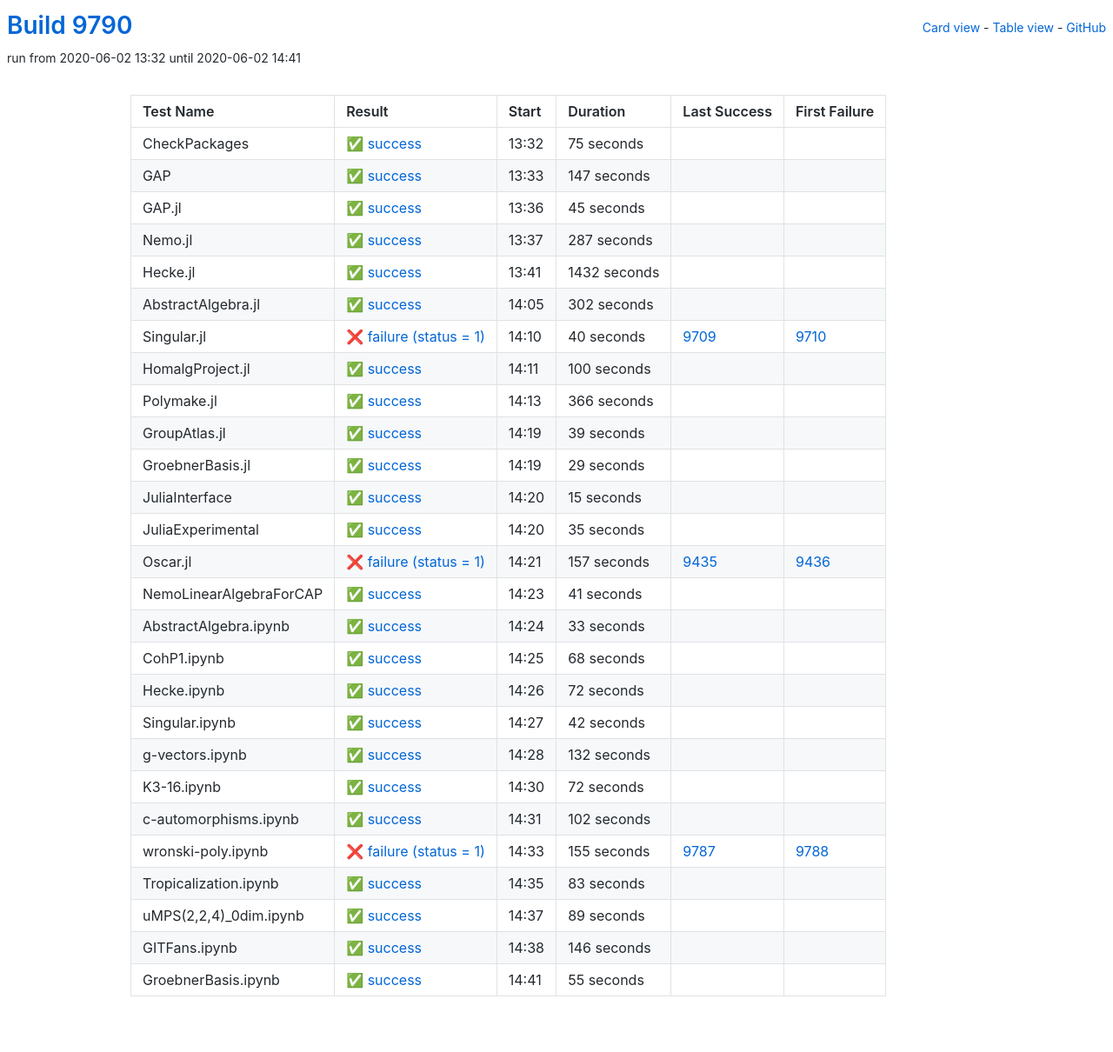
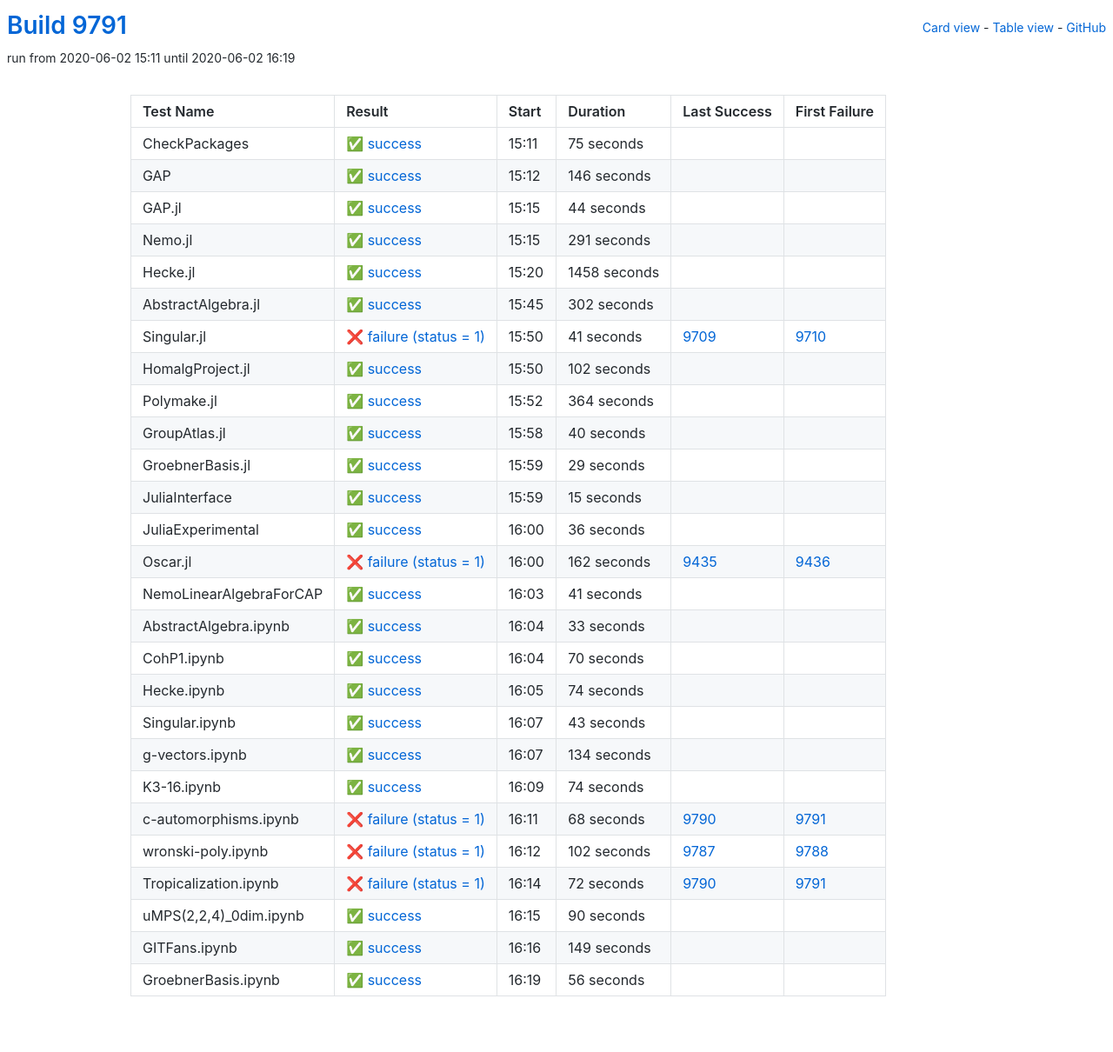
Before and after one commit to oscar-system/oscar-ci-status, a Jekyll site: the page built from table.html, in a window 1280 px wide. Shown: the whole page at 87% size. Built offline with Jekyll 4.4.1, drawn with Linux system fonts in a browser that asks for light colours.

Commit message:
Build 9791

```diff
--- a/_data/ci.yml
+++ b/_data/ci.yml
@@ -1,5 +1,5 @@
-build: 9790
-build_url: https://oscarci.mathematik.uni-kl.de/job/oscar/9790/
+build: 9791
+build_url: https://oscarci.mathematik.uni-kl.de/job/oscar/9791/
 job: oscar
 tests:
 - duration: 75
@@ -9,57 +9,57 @@
   id: checkpackages
   last_success: false
   last_success_url: null
-  log: https://oscarci.mathematik.uni-kl.de/job/oscar/9790/artifact/logs/build-9790/CheckPackages.log
+  log: https://oscarci.mathematik.uni-kl.de/job/oscar/9791/artifact/logs/build-9791/CheckPackages.log
   name: CheckPackages
-  start: 2020-06-02 13:32
+  start: 2020-06-02 15:11
   status: success
   success: true
-- duration: 147
+- duration: 146
   exitcode: 0
   first_failure: false
   first_failure_url: null
   id: gap
   last_success: false
   last_success_url: null
-  log: https://oscarci.mathematik.uni-kl.de/job/oscar/9790/artifact/logs/build-9790/GAP.log
+  log: https://oscarci.mathematik.uni-kl.de/job/oscar/9791/artifact/logs/build-9791/GAP.log
   name: GAP
-  start: 2020-06-02 13:33
+  start: 2020-06-02 15:12
   status: success
   success: true
-- duration: 45
+- duration: 44
   exitcode: 0
   first_failure: false
   first_failure_url: null
   id: gap-jl
   last_success: false
   last_success_url: null
-  log: https://oscarci.mathematik.uni-kl.de/job/oscar/9790/artifact/logs/build-9790/GAP.jl.log
+  log: https://oscarci.mathematik.uni-kl.de/job/oscar/9791/artifact/logs/build-9791/GAP.jl.log
   name: GAP.jl
-  start: 2020-06-02 13:36
+  start: 2020-06-02 15:15
   status: success
   success: true
-- duration: 287
+- duration: 291
   exitcode: 0
   first_failure: false
   first_failure_url: null
   id: nemo-jl
   last_success: false
   last_success_url: null
-  log: https://oscarci.mathematik.uni-kl.de/job/oscar/9790/artifact/logs/build-9790/Nemo.jl.log
+  log: https://oscarci.mathematik.uni-kl.de/job/oscar/9791/artifact/logs/build-9791/Nemo.jl.log
   name: Nemo.jl
-  start: 2020-06-02 13:37
+  start: 2020-06-02 15:15
   status: success
   success: true
-- duration: 1432
+- duration: 1458
   exitcode: 0
   first_failure: false
   first_failure_url: null
   id: hecke-jl
   last_success: false
   last_success_url: null
-  log: https://oscarci.mathematik.uni-kl.de/job/oscar/9790/artifact/logs/build-9790/Hecke.jl.log
+  log: https://oscarci.mathematik.uni-kl.de/job/oscar/9791/artifact/logs/build-9791/Hecke.jl.log
   name: Hecke.jl
-  start: 2020-06-02 13:41
+  start: 2020-06-02 15:20
   status: success
   success: true
 - duration: 302
@@ -69,57 +69,57 @@
   id: abstractalgebra-jl
   last_success: false
   last_success_url: null
-  log: https://oscarci.mathematik.uni-kl.de/job/oscar/9790/artifact/logs/build-9790/AbstractAlgebra.jl.log
+  log: https://oscarci.mathematik.uni-kl.de/job/oscar/9791/artifact/logs/build-9791/AbstractAlgebra.jl.log
   name: AbstractAlgebra.jl
-  start: 2020-06-02 14:05
+  start: 2020-06-02 15:45
   status: success
   success: true
-- duration: 40
+- duration: 41
   exitcode: 1
   first_failure: 9710
   first_failure_url: https://oscarci.mathematik.uni-kl.de/job/oscar/9710/
   id: singular-jl
   last_success: 9709
   last_success_url: https://oscarci.mathematik.uni-kl.de/job/oscar/9709/
-  log: https://oscarci.mathematik.uni-kl.de/job/oscar/9790/artifact/logs/build-9790/Singular.jl.log
+  log: https://oscarci.mathematik.uni-kl.de/job/oscar/9791/artifact/logs/build-9791/Singular.jl.log
   name: Singular.jl
-  start: 2020-06-02 14:10
+  start: 2020-06-02 15:50
   status: failure
   success: false
-- duration: 100
+- duration: 102
   exitcode: 0
   first_failure: false
   first_failure_url: null
   id: homalgproject-jl
   last_success: false
   last_success_url: null
-  log: https://oscarci.mathematik.uni-kl.de/job/oscar/9790/artifact/logs/build-9790/HomalgProject.jl.log
+  log: https://oscarci.mathematik.uni-kl.de/job/oscar/9791/artifact/logs/build-9791/HomalgProject.jl.log
   name: HomalgProject.jl
-  start: 2020-06-02 14:11
+  start: 2020-06-02 15:50
   status: success
   success: true
-- duration: 366
+- duration: 364
   exitcode: 0
   first_failure: false
   first_failure_url: null
   id: polymake-jl
   last_success: false
   last_success_url: null
-  log: https://oscarci.mathematik.uni-kl.de/job/oscar/9790/artifact/logs/build-9790/Polymake.jl.log
+  log: https://oscarci.mathematik.uni-kl.de/job/oscar/9791/artifact/logs/build-9791/Polymake.jl.log
   name: Polymake.jl
-  start: 2020-06-02 14:13
+  start: 2020-06-02 15:52
   status: success
   success: true
-- duration: 39
+- duration: 40
   exitcode: 0
   first_failure: false
   first_failure_url: null
   id: groupatlas-jl
   last_success: false
   last_success_url: null
-  log: https://oscarci.mathematik.uni-kl.de/job/oscar/9790/artifact/logs/build-9790/GroupAtlas.jl.log
+  log: https://oscarci.mathematik.uni-kl.de/job/oscar/9791/artifact/logs/build-9791/GroupAtlas.jl.log
   name: GroupAtlas.jl
-  start: 2020-06-02 14:19
+  start: 2020-06-02 15:58
   status: success
   success: true
 - duration: 29
@@ -129,9 +129,9 @@
   id: groebnerbasis-jl
   last_success: false
   last_success_url: null
-  log: https://oscarci.mathematik.uni-kl.de/job/oscar/9790/artifact/logs/build-9790/GroebnerBasis.jl.log
+  log: https://oscarci.mathematik.uni-kl.de/job/oscar/9791/artifact/logs/build-9791/GroebnerBasis.jl.log
   name: GroebnerBasis.jl
-  start: 2020-06-02 14:19
+  start: 2020-06-02 15:59
   status: success
   success: true
 - duration: 15
@@ -141,33 +141,33 @@
   id: juliainterface
   last_success: false
   last_success_url: null
-  log: https://oscarci.mathematik.uni-kl.de/job/oscar/9790/artifact/logs/build-9790/JuliaInterface.log
+  log: https://oscarci.mathematik.uni-kl.de/job/oscar/9791/artifact/logs/build-9791/JuliaInterface.log
   name: JuliaInterface
-  start: 2020-06-02 14:20
+  start: 2020-06-02 15:59
   status: success
   success: true
-- duration: 35
+- duration: 36
   exitcode: 0
   first_failure: false
   first_failure_url: null
   id: juliaexperimental
   last_success: false
   last_success_url: null
-  log: https://oscarci.mathematik.uni-kl.de/job/oscar/9790/artifact/logs/build-9790/JuliaExperimental.log
+  log: https://oscarci.mathematik.uni-kl.de/job/oscar/9791/artifact/logs/build-9791/JuliaExperimental.log
   name: JuliaExperimental
-  start: 2020-06-02 14:20
+  start: 2020-06-02 16:00
   status: success
   success: true
-- duration: 157
+- duration: 162
   exitcode: 1
   first_failure: 9436
   first_failure_url: https://oscarci.mathematik.uni-kl.de/job/oscar/9436/
   id: oscar-jl
   last_success: 9435
   last_success_url: https://oscarci.mathematik.uni-kl.de/job/oscar/9435/
-  log: https://oscarci.mathematik.uni-kl.de/job/oscar/9790/artifact/logs/build-9790/Oscar.jl.log
+  log: https://oscarci.mathematik.uni-kl.de/job/oscar/9791/artifact/logs/build-9791/Oscar.jl.log
   name: Oscar.jl
-  start: 2020-06-02 14:21
+  start: 2020-06-02 16:00
   status: failure
   success: false
 - duration: 41
@@ -177,9 +177,9 @@
   id: nemolinearalgebraforcap
   last_success: false
   last_success_url: null
-  log: https://oscarci.mathematik.uni-kl.de/job/oscar/9790/artifact/logs/build-9790/NemoLinearAlgebraForCAP.log
+  log: https://oscarci.mathematik.uni-kl.de/job/oscar/9791/artifact/logs/build-9791/NemoLinearAlgebraForCAP.log
   name: NemoLinearAlgebraForCAP
-  start: 2020-06-02 14:23
+  start: 2020-06-02 16:03
   status: success
   success: true
 - duration: 33
@@ -189,140 +189,140 @@
   id: abstractalgebra-ipynb
   last_success: false
   last_success_url: null
-  log: https://oscarci.mathematik.uni-kl.de/job/oscar/9790/artifact/logs/build-9790/AbstractAlgebra.ipynb.log
+  log: https://oscarci.mathematik.uni-kl.de/job/oscar/9791/artifact/logs/build-9791/AbstractAlgebra.ipynb.log
   name: AbstractAlgebra.ipynb
-  start: 2020-06-02 14:24
+  start: 2020-06-02 16:04
   status: success
   success: true
-- duration: 68
+- duration: 70
   exitcode: 0
   first_failure: false
   first_failure_url: null
   id: cohp1-ipynb
   last_success: false
   last_success_url: null
-  log: https://oscarci.mathematik.uni-kl.de/job/oscar/9790/artifact/logs/build-9790/CohP1.ipynb.log
+  log: https://oscarci.mathematik.uni-kl.de/job/oscar/9791/artifact/logs/build-9791/CohP1.ipynb.log
   name: CohP1.ipynb
-  start: 2020-06-02 14:25
+  start: 2020-06-02 16:04
   status: success
   success: true
-- duration: 72
+- duration: 74
   exitcode: 0
   first_failure: false
   first_failure_url: null
   id: hecke-ipynb
   last_success: false
   last_success_url: null
-  log: https://oscarci.mathematik.uni-kl.de/job/oscar/9790/artifact/logs/build-9790/Hecke.ipynb.log
+  log: https://oscarci.mathematik.uni-kl.de/job/oscar/9791/artifact/logs/build-9791/Hecke.ipynb.log
   name: Hecke.ipynb
-  start: 2020-06-02 14:26
+  start: 2020-06-02 16:05
   status: success
   success: true
-- duration: 42
+- duration: 43
   exitcode: 0
   first_failure: false
   first_failure_url: null
   id: singular-ipynb
   last_success: false
   last_success_url: null
-  log: https://oscarci.mathematik.uni-kl.de/job/oscar/9790/artifact/logs/build-9790/Singular.ipynb.log
+  log: https://oscarci.mathematik.uni-kl.de/job/oscar/9791/artifact/logs/build-9791/Singular.ipynb.log
   name: Singular.ipynb
-  start: 2020-06-02 14:27
+  start: 2020-06-02 16:07
   status: success
   success: true
-- duration: 132
+- duration: 134
   exitcode: 0
   first_failure: false
   first_failure_url: null
   id: g-vectors-ipynb
   last_success: false
   last_success_url: null
-  log: https://oscarci.mathematik.uni-kl.de/job/oscar/9790/artifact/logs/build-9790/g-vectors.ipynb.log
+  log: https://oscarci.mathematik.uni-kl.de/job/oscar/9791/artifact/logs/build-9791/g-vectors.ipynb.log
   name: g-vectors.ipynb
-  start: 2020-06-02 14:28
+  start: 2020-06-02 16:07
   status: success
   success: true
-- duration: 72
+- duration: 74
   exitcode: 0
   first_failure: false
   first_failure_url: null
   id: k3-16-ipynb
   last_success: false
   last_success_url: null
-  log: https://oscarci.mathematik.uni-kl.de/job/oscar/9790/artifact/logs/build-9790/K3-16.ipynb.log
+  log: https://oscarci.mathematik.uni-kl.de/job/oscar/9791/artifact/logs/build-9791/K3-16.ipynb.log
   name: K3-16.ipynb
-  start: 2020-06-02 14:30
+  start: 2020-06-02 16:09
   status: success
   success: true
+- duration: 68
+  exitcode: 1
+  first_failure: 9791
+  first_failure_url: https://oscarci.mathematik.uni-kl.de/job/oscar/9791/
+  id: c-automorphisms-ipynb
+  last_success: 9790
+  last_success_url: https://oscarci.mathematik.uni-kl.de/job/oscar/9790/
+  log: https://oscarci.mathematik.uni-kl.de/job/oscar/9791/artifact/logs/build-9791/c-automorphisms.ipynb.log
+  name: c-automorphisms.ipynb
+  start: 2020-06-02 16:11
+  status: failure
+  success: false
 - duration: 102
-  exitcode: 0
-  first_failure: false
-  first_failure_url: null
-  id: c-automorphisms-ipynb
-  last_success: false
-  last_success_url: null
-  log: https://oscarci.mathematik.uni-kl.de/job/oscar/9790/artifact/logs/build-9790/c-automorphisms.ipynb.log
-  name: c-automorphisms.ipynb
-  start: 2020-06-02 14:31
-  status: success
-  success: true
-- duration: 155
   exitcode: 1
   first_failure: 9788
   first_failure_url: https://oscarci.mathematik.uni-kl.de/job/oscar/9788/
   id: wronski-poly-ipynb
   last_success: 9787
   last_success_url: https://oscarci.mathematik.uni-kl.de/job/oscar/9787/
-  log: https://oscarci.mathematik.uni-kl.de/job/oscar/9790/artifact/logs/build-9790/wronski-poly.ipynb.log
+  log: https://oscarci.mathematik.uni-kl.de/job/oscar/9791/artifact/logs/build-9791/wronski-poly.ipynb.log
   name: wronski-poly.ipynb
-  start: 2020-06-02 14:33
+  start: 2020-06-02 16:12
   status: failure
   success: false
-- duration: 83
-  exitcode: 0
-  first_failure: false
-  first_failure_url: null
+- duration: 72
+  exitcode: 1
+  first_failure: 9791
+  first_failure_url: https://oscarci.mathematik.uni-kl.de/job/oscar/9791/
   id: tropicalization-ipynb
-  last_success: false
-  last_success_url: null
-  log: https://oscarci.mathematik.uni-kl.de/job/oscar/9790/artifact/logs/build-9790/Tropicalization.ipynb.log
+  last_success: 9790
+  last_success_url: https://oscarci.mathematik.uni-kl.de/job/oscar/9790/
+  log: https://oscarci.mathematik.uni-kl.de/job/oscar/9791/artifact/logs/build-9791/Tropicalization.ipynb.log
   name: Tropicalization.ipynb
-  start: 2020-06-02 14:35
-  status: success
-  success: true
-- duration: 89
+  start: 2020-06-02 16:14
+  status: failure
+  success: false
+- duration: 90
   exitcode: 0
   first_failure: false
   first_failure_url: null
   id: umps-2-2-4-0dim-ipynb
   last_success: false
   last_success_url: null
-  log: https://oscarci.mathematik.uni-kl.de/job/oscar/9790/artifact/logs/build-9790/uMPS-2-2-4-_0dim.ipynb.log
+  log: https://oscarci.mathematik.uni-kl.de/job/oscar/9791/artifact/logs/build-9791/uMPS-2-2-4-_0dim.ipynb.log
   name: uMPS(2,2,4)_0dim.ipynb
-  start: 2020-06-02 14:37
+  start: 2020-06-02 16:15
   status: success
   success: true
-- duration: 146
+- duration: 149
   exitcode: 0
   first_failure: false
   first_failure_url: null
   id: gitfans-ipynb
   last_success: false
   last_success_url: null
-  log: https://oscarci.mathematik.uni-kl.de/job/oscar/9790/artifact/logs/build-9790/GITFans.ipynb.log
+  log: https://oscarci.mathematik.uni-kl.de/job/oscar/9791/artifact/logs/build-9791/GITFans.ipynb.log
   name: GITFans.ipynb
-  start: 2020-06-02 14:38
+  start: 2020-06-02 16:16
   status: success
   success: true
-- duration: 55
+- duration: 56
   exitcode: 0
   first_failure: false
   first_failure_url: null
   id: groebnerbasis-ipynb
   last_success: false
   last_success_url: null
-  log: https://oscarci.mathematik.uni-kl.de/job/oscar/9790/artifact/logs/build-9790/GroebnerBasis.ipynb.log
+  log: https://oscarci.mathematik.uni-kl.de/job/oscar/9791/artifact/logs/build-9791/GroebnerBasis.ipynb.log
   name: GroebnerBasis.ipynb
-  start: 2020-06-02 14:41
+  start: 2020-06-02 16:19
   status: success
   success: true
```
Also changed, not shown: README.md.
